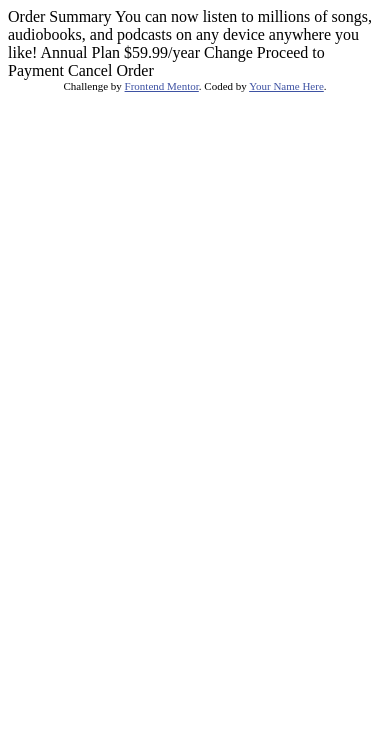
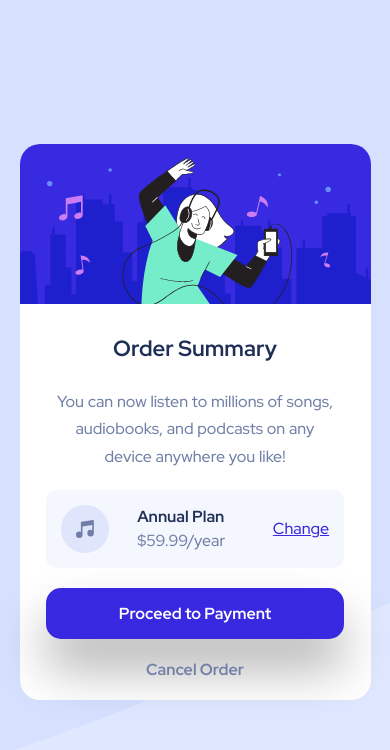
Before and after one commit to AndreaV89/order-summary-component-main, a plain HTML site: page index.html in a window 390 px wide. Drawn offline with Linux system fonts and the light colour scheme.

Commit message:
completed mobile

```diff
--- a/index.html
+++ b/index.html
@@ -5,33 +5,29 @@
     <meta name="viewport" content="width=device-width, initial-scale=1.0"> <!-- displays site properly based on user's device -->
 
     <link rel="icon" type="image/png" sizes="32x32" href="./images/favicon-32x32.png">
+    <link rel="stylesheet" href="styles/style.css">
+    <link rel="preconnect" href="https://fonts.googleapis.com">
+    <link rel="preconnect" href="https://fonts.gstatic.com" crossorigin>
+    <link href="https://fonts.googleapis.com/css2?family=Red+Hat+Display:wght@500;700;900&display=swap" rel="stylesheet">
 
     <title>Frontend Mentor | Order summary card</title>
-
-  <!-- Feel free to remove these styles or customise in your own stylesheet 👍 -->
-  <style>
-    .attribution { font-size: 11px; text-align: center; }
-    .attribution a { color: hsl(228, 45%, 44%); }
-  </style>
   </head>
   <body>
-
-  Order Summary
-
-  You can now listen to millions of songs, audiobooks, and podcasts on any
-  device anywhere you like!
-
-  Annual Plan
-  $59.99/year
-
-  Change
-
-  Proceed to Payment
-  Cancel Order
-
-  <div class="attribution">
-    Challenge by <a href="https://www.frontendmentor.io?ref=challenge" target="_blank">Frontend Mentor</a>.
-    Coded by <a href="#">Your Name Here</a>.
+    <div class="container">
+      <img class="banner" src="images/illustration-hero.svg" alt="Illustration Hero">
+      <h1>Order Summary</h1>
+      <p class="desc">You can now listen to millions of songs, audiobooks, and podcasts on any
+        device anywhere you like!</p>
+      <div class="plan">
+        <img src="images/icon-music.svg" alt="Music Icon">
+        <div class="plan-desc">
+          <p class="name">Annual Plan</p>
+          <p class="price">$59.99/year</p>
+        </div>
+        <a href="#">Change</a>
+      </div>
+      <button>Proceed to Payment</button>
+      <a class="cancel" href="#">Cancel Order</a>
     </div>
   </body>
 </html>
--- /dev/null
+++ b/styles/style.css
@@ -0,0 +1,112 @@
+:root {
+    --pale-blue: hsl(225, 100%, 94%);
+    --bright-blue: hsl(245, 75%, 52%);
+
+    --very-pale-blue: hsl(225, 100%, 98%);
+    --desaturated-blue: hsl(224, 23%, 55%);
+    --dark-blue: hsl(223, 47%, 23%);
+}
+
+* {
+    margin: 0;
+    padding: 0;
+    box-sizing: border-box;
+}
+
+body {
+    font-family: "Red Hat Display";
+    font-size: 16px;
+    height: 100vh;
+    background-image: url("../images/pattern-background-mobile.svg");
+    background-position: center;
+    background-repeat: no-repeat;
+    background-size: cover;
+    background-color: hsl(225, 100%, 94%);
+    display: flex;
+    align-items: center;
+}
+
+.container {
+    width: 90%;
+    margin: 0 auto;
+    border-radius: 20px;
+    background-color: white;
+}
+
+.banner {
+    height: 160px;
+    width: 100%;
+    border-top-left-radius: 20px;
+    border-top-right-radius: 20px;
+}
+
+h1 {
+    font-size: 22px;
+    font-weight: 700;
+    color: var(--dark-blue);
+    text-align: center;
+    margin: 25px auto;
+}
+
+p.desc {
+    width: 80%;
+    text-align: center;
+    margin: 20px auto;
+    color: var(--desaturated-blue);
+    line-height: 1.7;
+    word-spacing: 0.02em;
+}
+
+.plan {
+    width: 85%;
+    display: flex;
+    margin: 20px auto;
+    padding: 15px;
+    align-items: center;
+    justify-content: space-between;
+    background-color: var(--very-pale-blue);
+    border-radius: 10px;
+}
+
+.plan a {
+    color: var(--bright-blue);
+}
+
+.plan-desc {
+    width: 40%;
+}
+
+.name {
+    color: var(--dark-blue);
+    font-weight: 700;
+    margin-bottom: 3px;
+}
+
+.price {
+    color: var(--desaturated-blue);
+}
+
+button {
+    width: 85%;
+    background-color: var(--bright-blue);
+    display: block;
+    margin: 20px auto;
+    color: #FFF;
+    border: none;
+    border-radius: 15px;
+    padding: 15px;
+    font-size: 16px;
+    font-family: "Red Hat Display";
+    font-weight: 700;
+    box-shadow: 0px 30px 50px 0 rgba(0,0,0,0.3);
+}
+
+a.cancel {
+    color: var(--desaturated-blue);
+    text-decoration: none;
+    font-weight: 700;
+    display: block;
+    margin: 20px auto;
+    text-align: center;
+
+}
```
Lines whose indentation alone changed are shown as unchanged.
